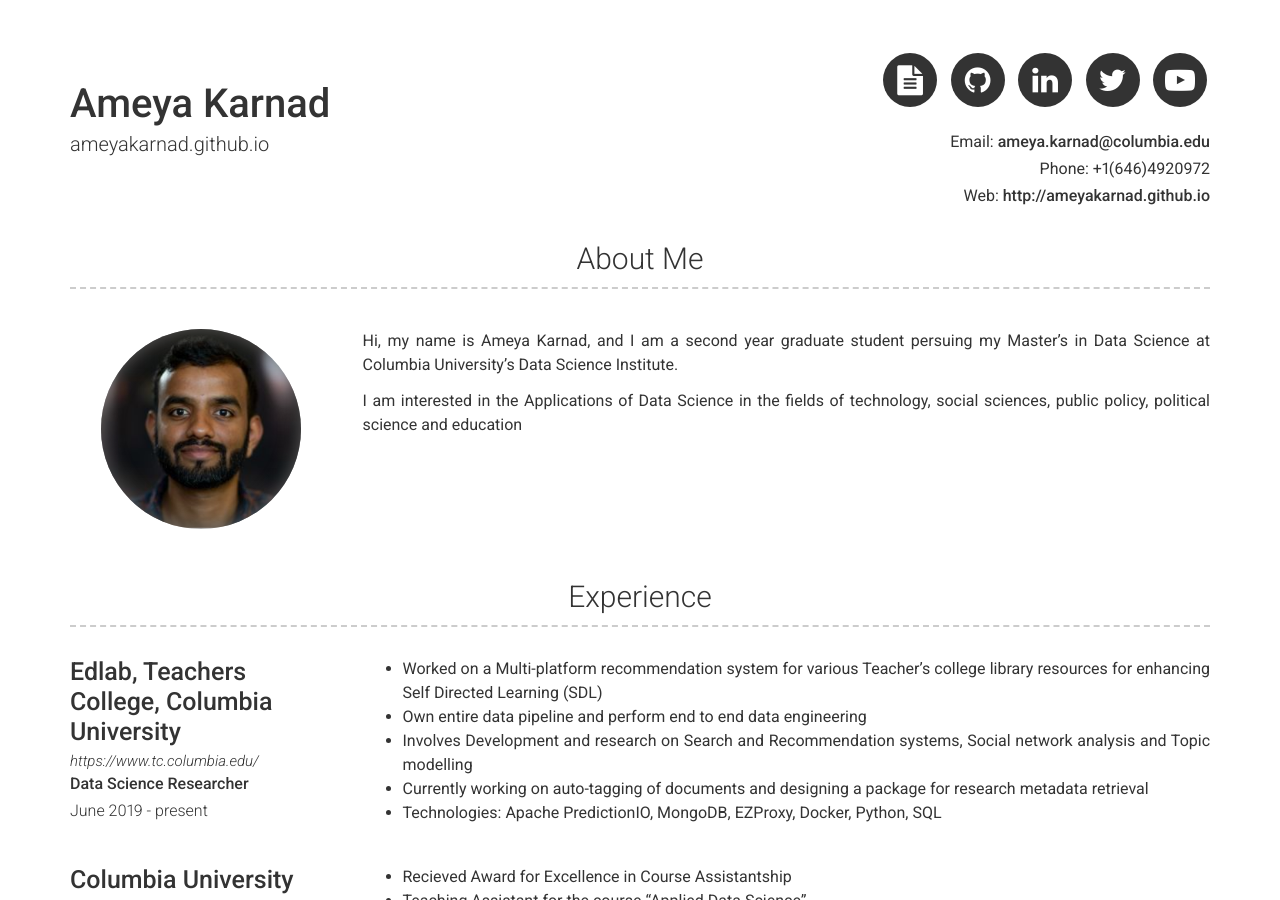
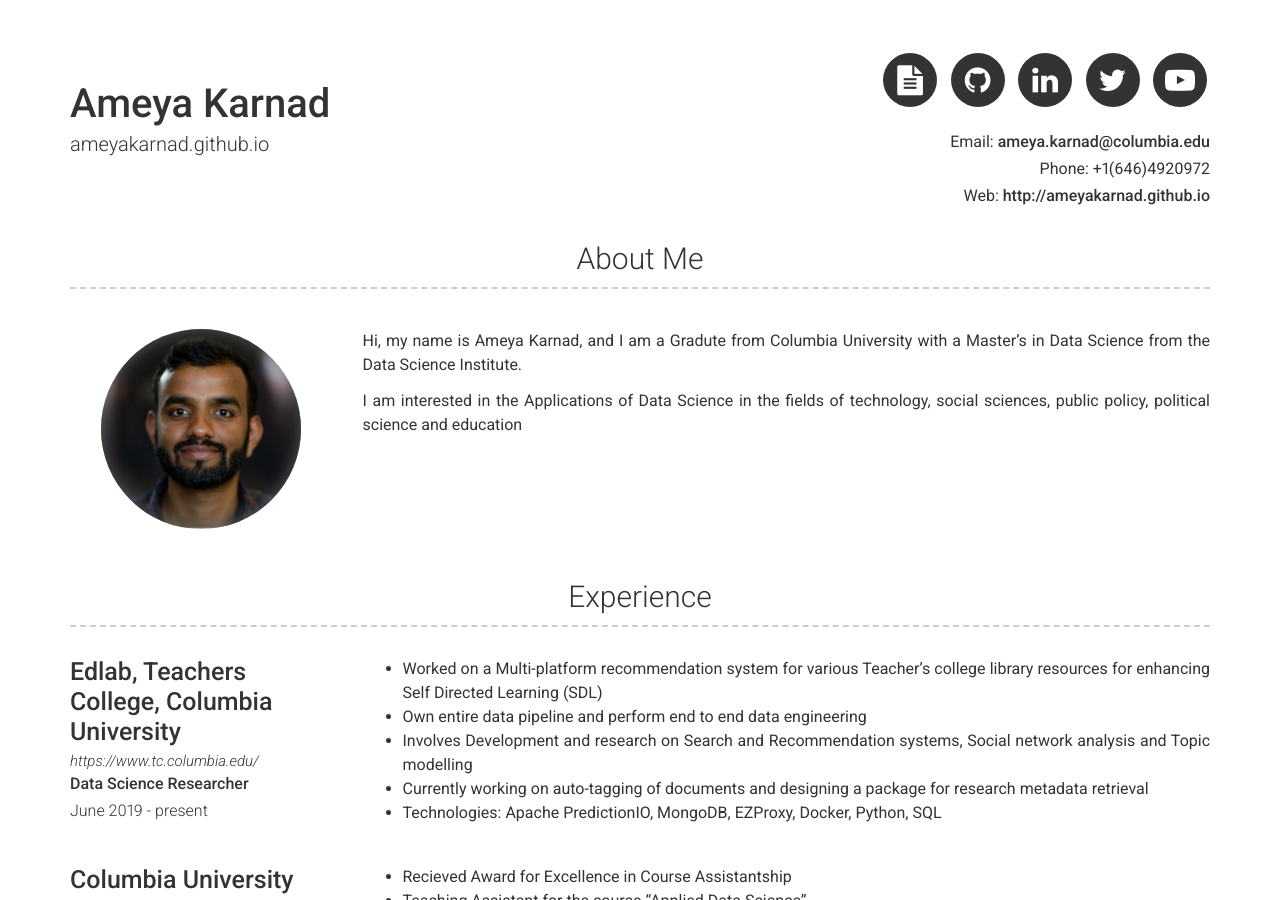
Before and after one commit to ameyakarnad/ameyakarnad.github.io, a Jekyll site: the page built from index.md, in a window 1280 px wide and 900 px high. Built offline with Jekyll 4.4.1, drawn with Linux system fonts in a browser that asks for light colours.

Commit message:
Update _config.yml

```diff
--- a/_config.yml
+++ b/_config.yml
@@ -18,7 +18,7 @@
 about_title: About Me
 about_profile_image: ameya.PNG
 about_content: | # this will include new lines to allow paragraphs
-  Hi, my name is Ameya Karnad, and I am a second year graduate student persuing my Master's in Data Science at Columbia University's Data Science Institute.
+  Hi, my name is Ameya Karnad, and I am a Gradute from Columbia University with a Master's in Data Science from the Data Science Institute.
 
   I am interested in the Applications of Data Science in the fields of technology, social sciences, public policy, political science and education
 
```
